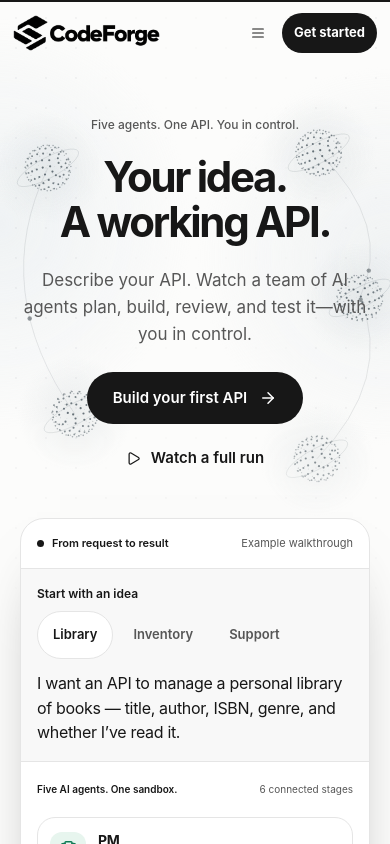
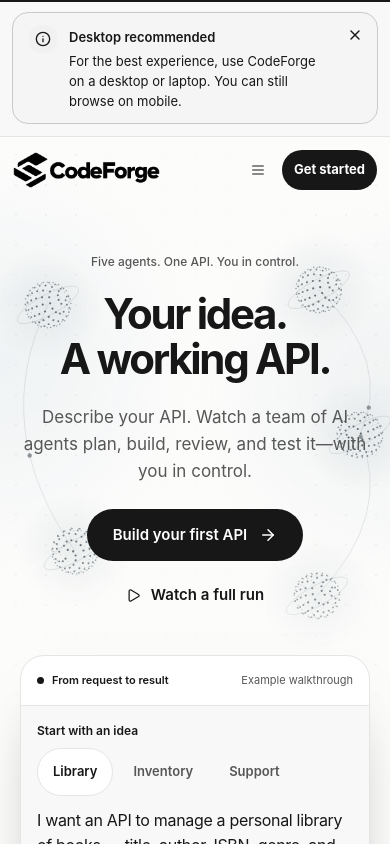
Before and after one commit to MihirPatel2105/CodeForge, a Next.js app in the folder frontend/: page / in a window 390 px wide. Shown: the top 844 px of the page. Built offline with nearby package versions, Linux system fonts and the light colour scheme.

Commit message:
feat(ui): recommend desktop on small screens

```diff
--- a/frontend/app/layout.tsx
+++ b/frontend/app/layout.tsx
@@ -4,6 +4,7 @@ import type { Metadata } from "next";
 import { MotionProvider } from "@/components/layout/motion-provider";
 import { PageMotion } from "@/components/layout/page-motion";
 import { AuthEntryTransition } from "@/components/auth/auth-entry-transition";
+import { DesktopRecommendation } from "@/components/layout/desktop-recommendation";
 import { AppScroll } from "@/components/layout/app-scroll";
 import "lenis/dist/lenis.css";
 import "./globals.css";
@@ -27,7 +28,7 @@ export default async function RootLayout({
     <html suppressHydrationWarning lang="en" data-scroll-behavior="smooth">
       <body className="antialiased">
         <AppScroll />
-        <ThemeProvider nonce={nonce}><MotionProvider><PageMotion><AuthEntryTransition>{children}</AuthEntryTransition></PageMotion></MotionProvider></ThemeProvider>
+        <ThemeProvider nonce={nonce}><DesktopRecommendation /><MotionProvider><PageMotion><AuthEntryTransition>{children}</AuthEntryTransition></PageMotion></MotionProvider></ThemeProvider>
       </body>
     </html>
   );
--- /dev/null
+++ b/frontend/components/layout/desktop-recommendation.tsx
@@ -0,0 +1,35 @@
+"use client";
+
+import { useEffect, useState } from "react";
+import { X } from "lucide-react";
+import { Button } from "@/components/ui/button";
+import { Notice } from "@/components/ui/notice";
+
+const STORAGE_KEY = "codeforge-desktop-recommendation-dismissed";
+
+export function DesktopRecommendation() {
+  const [dismissed, setDismissed] = useState(true);
+  useEffect(() => {
+    try { setDismissed(sessionStorage.getItem(STORAGE_KEY) === "1"); }
+    catch { setDismissed(false); }
+  }, []);
+
+  function dismiss() {
+    setDismissed(true);
+    try { sessionStorage.setItem(STORAGE_KEY, "1"); }
+    catch { /* Dismissal still works when browser storage is unavailable. */ }
+  }
+
+  if (dismissed) return null;
+  return (
+    <aside aria-label="Screen size recommendation" className="border-b border-border bg-bg px-3 py-3 md:hidden">
+      <Notice variant="info" title="Desktop recommended" className="relative pr-11">
+        <p>For the best experience, use CodeForge on a desktop or laptop. You can still browse on mobile.</p>
+        <Button type="button" variant="ghost" size="icon-sm" onClick={dismiss}
+          aria-label="Dismiss desktop recommendation" className="absolute right-2 top-2">
+          <X data-icon="inline-start" />
+        </Button>
+      </Notice>
+    </aside>
+  );
+}
```
Also changed, not shown: 1 other file (tests, documents, lock files or other folders).
